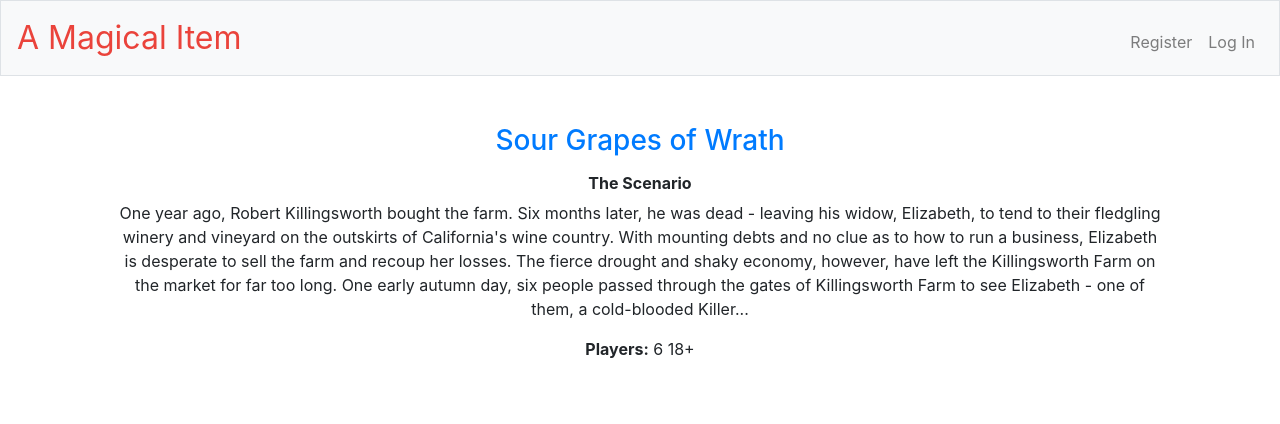
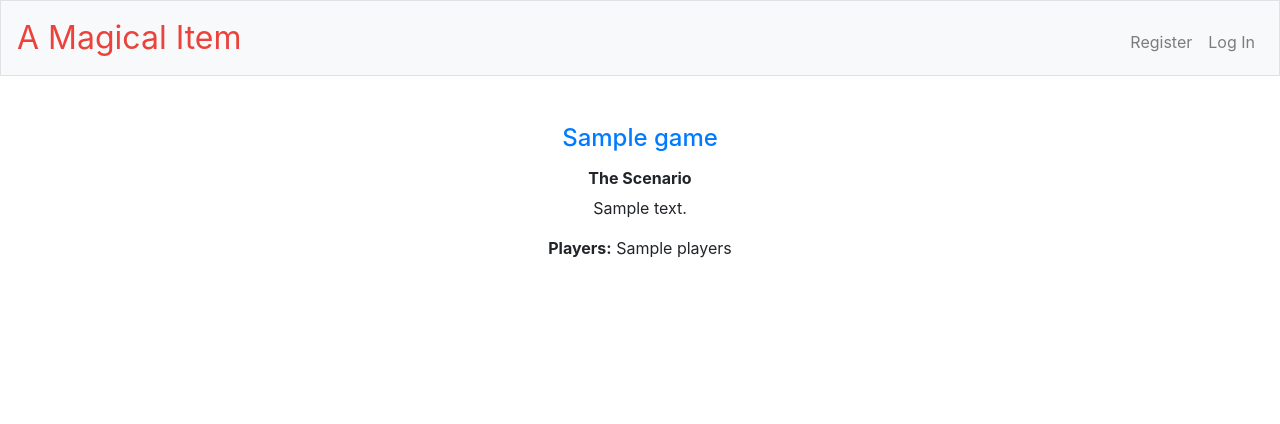
Before and after one commit to charmaine211/murdermystery, a Flask app: template murdermystery/templates/games.html in a window 1280 px wide. Shown: the top 424 px of the page. Run offline with Flask 2, Linux system fonts and the light colour scheme; the template is opened without the code that fills it: most values are stand-ins (such as "Sample title", 1, 10 or a date in 2020); some libraries are stand-ins or nearby versions.

Commit message:
Dynamically load games

```diff
--- a/murdermystery/templates/games.html
+++ b/murdermystery/templates/games.html
@@ -6,14 +6,17 @@
 
 {% block main %}
 
-    <h3><a href="/sour_grapes_of_wrath">Sour Grapes of Wrath</a></h3>
+    {% for game in games %}
+        <h4><a href="/{{ game.name|lower()|replace(' ', '-') }}">{{ game.name }}</a></h3>
 
-    <p><h6><b>The Scenario</b></h6>
+        <p><h6><b>The Scenario</b></h6>
 
-    One year ago, Robert Killingsworth bought the farm. Six months later, he was dead - leaving his widow, Elizabeth, to tend to their fledgling winery and vineyard on the outskirts of California's wine country. With mounting debts and no clue as to how to run a business, Elizabeth is desperate to sell the farm and recoup her losses. The fierce drought and shaky economy, however, have left the Killingsworth Farm on the market for far too long.
+        {{ game.description }}
 
-    One early autumn day, six people passed through the gates of Killingsworth Farm to see Elizabeth - one of them, a cold-blooded Killer...</p>
+        </p>
 
-    <p><b>Players:</b> 6 18+</p>
+        <p><b>Players:</b> {{ game.players }}</p>
+
+    {% endfor %}
 
 {% endblock %}
```
